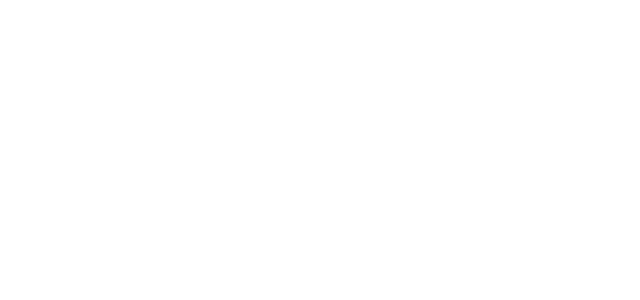
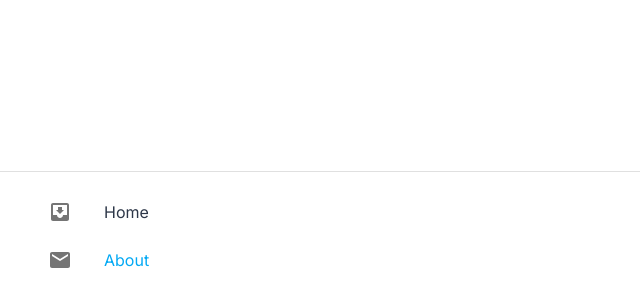
Before and after one commit to mehdiparastar/MUITNT_boilerplate, a React (Create React App) app in the folder client/: page /about in a window 1280 px wide. Shown: the part 909-1209 px from the top of the page, without its empty margins (0-640 px from the left). Before the commit the page ends 800 px from the top, so only its background shows below. Built offline with nearby package versions, Linux system fonts and the light colour scheme; a web font is replaced by a local one.

Commit message:
adding footer ...

```diff
--- a/client/src/layouts/MainLayout/MainLayout.tsx
+++ b/client/src/layouts/MainLayout/MainLayout.tsx
@@ -1,10 +1,12 @@
 import React from 'react';
 import { HidableAppBar } from 'components/HidableAppBar/HidableAppBar';
-import { Topbar } from './components/TopbarContent/Topbar';
+import { TopbarContent } from './components/TopbarContent/TopbarContent';
 import { Sidebar } from 'components/Sidebar/Sidebar';
 import Box from '@mui/material/Box';
 import Toolbar from '@mui/material/Toolbar';
 import { SidebarContent } from './components/SidebarContent/SidebarContent';
+import Divider from '@mui/material/Divider';
+import { FooterContent } from './components/FooterContent/FooterContent';
 
 
 export const MainLayout: React.FC<layoutProps> = ({ children }) => {
@@ -19,9 +21,9 @@ export const MainLayout: React.FC<layoutProps> = ({ children }) => {
   };
 
   return (
-    <div>
+    <React.Fragment>
       <HidableAppBar>
-        <Topbar onSidebarOpen={handleSidebarOpen} />
+        <TopbarContent onSidebarOpen={handleSidebarOpen} />
       </HidableAppBar>
       <Sidebar
         onClose={handleSidebarClose}
@@ -34,12 +36,16 @@ export const MainLayout: React.FC<layoutProps> = ({ children }) => {
         component="main"
         sx={{
           flexGrow: 1,
-          p: 3,
+          minHeight: 1080,
+          px: 3,
+          py: 1
         }}
       >
         <Toolbar />
         {children}
       </Box>
-    </div>
+      <Divider />
+      <FooterContent />
+    </React.Fragment>
   );
 };
--- /dev/null
+++ b/client/src/layouts/MainLayout/components/FooterContent/FooterContent.tsx
@@ -0,0 +1,50 @@
+import * as React from 'react';
+import Box from '@mui/material/Box';
+import InboxIcon from '@mui/icons-material/MoveToInbox';
+import List from '@mui/material/List';
+import ListItem from '@mui/material/ListItem';
+import ListItemButton from '@mui/material/ListItemButton';
+import ListItemIcon from '@mui/material/ListItemIcon';
+import ListItemText from '@mui/material/ListItemText';
+import MailIcon from '@mui/icons-material/Mail';
+import { routes } from 'routes/routes'
+import { MUINavLink } from 'components/MUINavLink/MUINavLink';
+import { css } from '@emotion/css';
+import { useTheme } from '@mui/material/styles';
+import { Container } from '@mui/material';
+
+
+
+export const FooterContent: React.FC = () => {
+    const theme = useTheme()
+
+    return (
+            <Container maxWidth="xl" >
+                <Box
+                    sx={{
+                        height: '100%',
+                        padding: 1,
+                    }}
+                >
+                    <List>
+                        {routes.map((item, index) =>
+                            <ListItem key={index} disablePadding>
+                                <ListItemButton
+                                    component={MUINavLink}
+                                    to={item.path}
+                                    activeClassName={css`color:${theme.palette.info.light}`}
+                                >
+                                    <ListItemIcon>
+                                        {index % 2 === 0 ? <InboxIcon /> : <MailIcon />}
+                                    </ListItemIcon>
+                                    <ListItemText primary={item.title} />
+                                </ListItemButton>
+                            </ListItem>
+                        )}
+                    </List>
+                    {/* <SidebarNav pages={pages} onClose={onClose} /> */}
+                </Box >
+            </Container>
+    );
+
+}
--- a/client/src/layouts/MainLayout/components/TopbarContent/Topbar.tsx
+++ b/client/src/layouts/MainLayout/components/TopbarContent/TopbarContent.tsx
@@ -10,7 +10,7 @@ import Brightness4Icon from '@mui/icons-material/Brightness4';
 import Brightness7Icon from '@mui/icons-material/Brightness7';
 import MUITNMSVG from 'svg/logos/MUITNM';
 
-export const Topbar: React.FC<Props & { onSidebarOpen: () => void }> = ({
+export const TopbarContent: React.FC<Props & { onSidebarOpen: () => void }> = ({
   onSidebarOpen,
 }) => {
   const theme = useTheme();
```
